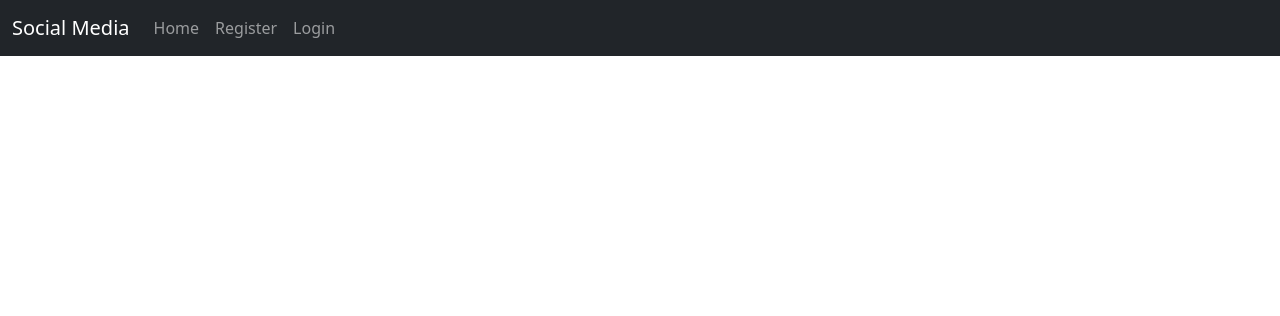
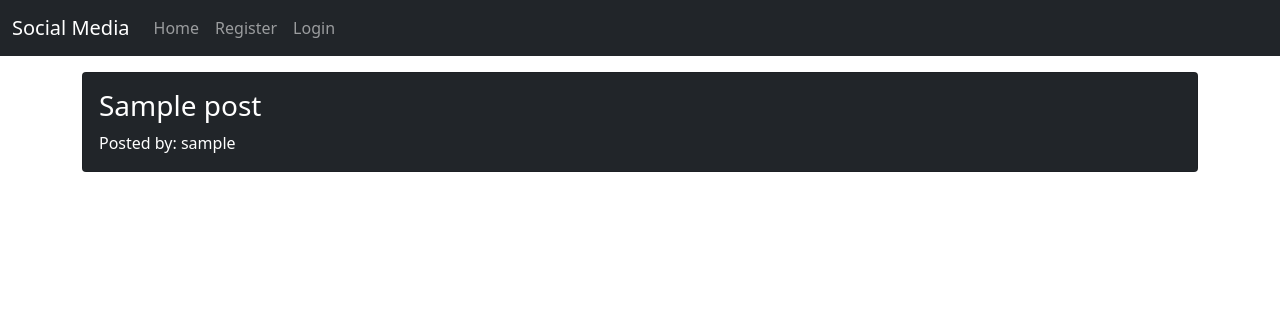
Before and after one commit to dshinnn/flask_social_media, a Flask app: page / in a window 1280 px wide. Shown: the top 316 px of the page. Run offline with Flask 2, Linux system fonts and the light colour scheme; tables that the repository leaves empty hold one stand-in row (values such as "Sample post"); some libraries are stand-ins or nearby versions.

Commit message:
Create and display new post

```diff
--- a/app/models.py
+++ b/app/models.py
@@ -49,6 +49,9 @@ class Post(db.Model):
     def __repr__(self):
         return f"<Post|{self.title}>"
 
+    def get_user(self):
+        return User.query.filter_by(id=self.user_id).first().username
+
     def save_post(self):
         db.session.commit()
 
--- a/app/routes.py
+++ b/app/routes.py
@@ -6,7 +6,8 @@ from app.forms import RegisterForm, LoginForm, PostForm
 
 @app.route('/')
 def index():
-    return render_template('index.html')
+    posts = Post.query.all()
+    return render_template('index.html', posts=posts)
 
 # Register new user
 @app.route('/register', methods=['GET', 'POST'])
@@ -58,6 +59,7 @@ def logout():
     flash('You have succcessfully logged out', 'success')
     return redirect(url_for('index'))
 
+# Creates a new post
 @app.route('/create_post', methods=['GET', 'POST'])
 @login_required
 def create_post():
--- a/app/templates/index.html
+++ b/app/templates/index.html
@@ -3,5 +3,12 @@
 {% block title %}Home{% endblock %}
 
 {% block content %}
-
+    {% for post in posts %}
+        <div class="card mt-3 bg-dark text-white">
+            <div class="card-body">
+            <h5 class="card-title fs-3">{{ post.title }}</h5>
+            <p class="card-text">Posted by: {{ post.get_user()}} </p>
+            </div>
+        </div>
+    {% endfor %}
 {% endblock %}
```
